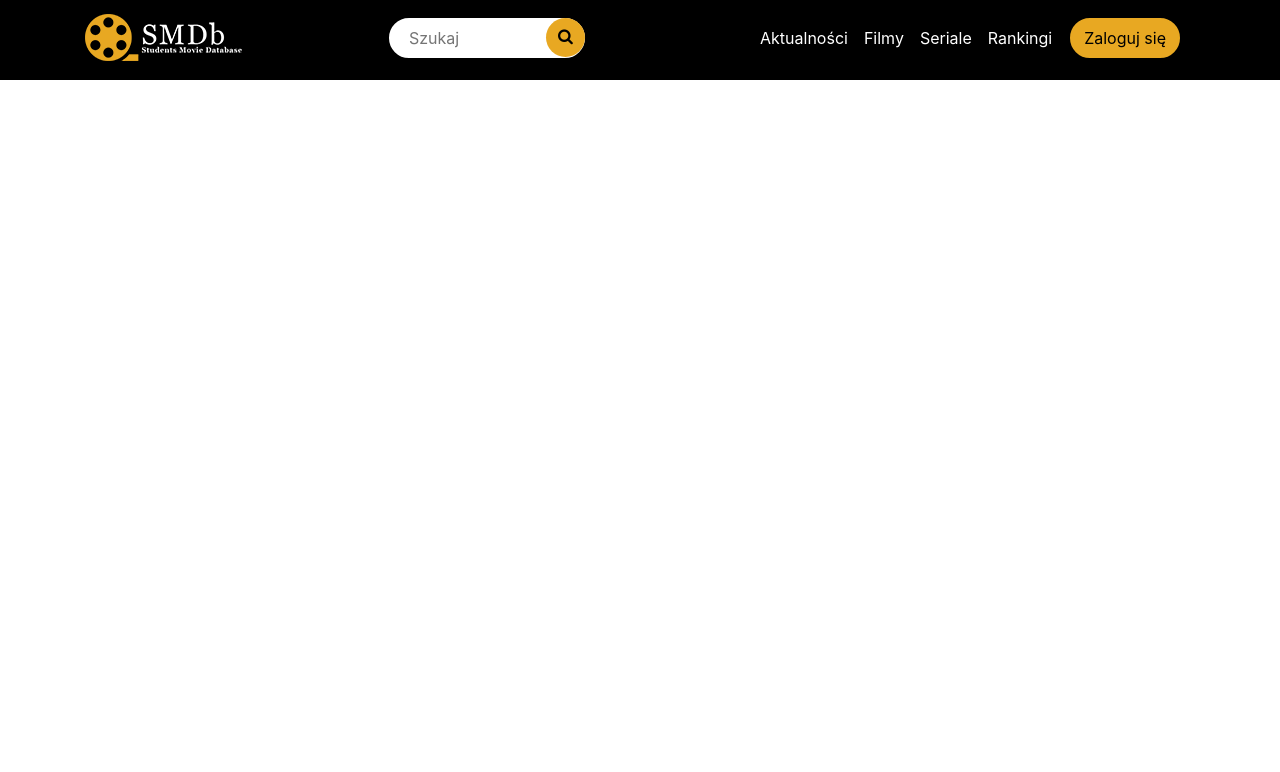
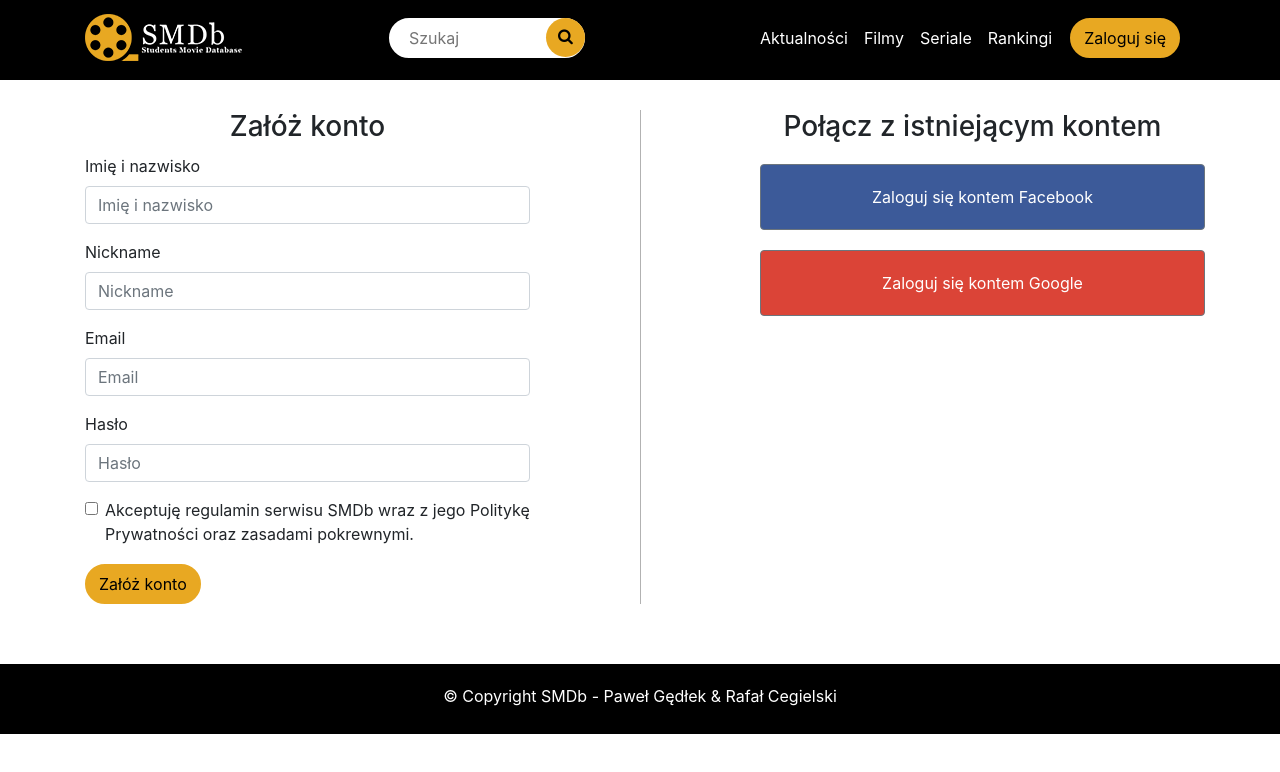
Before and after one commit to cegielskir/Student-Movie-Data-Base, a React (Create React App) app in the folder api-client/: page /signup in a window 1280 px wide. Shown: the top 772 px of the page. Built offline with nearby package versions, Linux system fonts and the light colour scheme; a web font is replaced by a local one.

Commit message:
Backbone of authorization page created

```diff
--- a/api-client/public/index.html
+++ b/api-client/public/index.html
@@ -25,7 +25,7 @@
       work correctly both with client-side routing and a non-root public URL.
       Learn how to configure a non-root public URL by running `npm run build`.
     -->
-    <title>React App</title>
+    <title>SMDb - Students Movie Database</title>
   </head>
   <body>
     <noscript>You need to enable JavaScript to run this app.</noscript>
--- a/api-client/src/App.css
+++ b/api-client/src/App.css
@@ -8,3 +8,54 @@ section {
     padding: 30px 0;
     color: #fff;
 }
+
+#account-wrapper{
+    margin: 110px 0 60px 0;
+}
+#account-wrapper h3{
+    margin-bottom: 10px;
+    text-align: center;
+}
+.account__button {
+    border-radius: 25px;
+    background:#e8a822;
+    border: 2px solid #e8a822;
+    color: #000;
+    height: 40px;
+    margin-top: 18px;
+}
+.account__button:hover {
+    background:#000;
+    border: 2px solid #000;
+    color: #e8a822;
+}
+.col-wrapper{
+    display: flex;
+    justify-content: center;
+    height: 100%;
+}
+.separator {
+    width: 1px;
+    background-color: rgba(0,0,0,0.3);
+}
+.external-login {
+    width: 100%;
+    padding: 20px;
+    margin: 10px;
+}
+.fb {
+    background: #3C5A99;
+    color: #fff;
+}
+.fb:hover {
+    color: #3C5A99;
+    background: #fff;
+}
+.google {
+    background:#DB4437;
+    color: #fff;
+}
+.google:hover {
+    color:#DB4437;
+    background: #fff;
+}
--- a/api-client/src/App.js
+++ b/api-client/src/App.js
@@ -10,6 +10,11 @@ import News from './components/News'
 import Movies from './components/Movies'
 import Series from './components/Series'
 import Rankings from './components/Rankings'
+
+/*-- logging page --*/
+import Logging from './components/Logging'
+
+/*-- each item page --*/
 import Item from './components/Item'
 
 import './App.css';
@@ -38,6 +43,8 @@ class App extends Component {
             <Route exact path="/series" component={Series} />
             <Route exact path="/rankings" component={Rankings} />
 
+            <Route exact path="/signup" component={Logging} />
+
             <Route path="/movie/:id" component={Item} />
         </Router>
 
--- a/api-client/src/components/Item/ItemCast.js
+++ b/api-client/src/components/Item/ItemCast.js
@@ -3,7 +3,6 @@ import React, {Component} from 'react';
 class ItemCast extends Component {
     render() {
         let actors = this.props.actors;
-        console.log(actors)
         return (
             <div>
                 {actors !== undefined ? actors.split(",").map(actor => {
--- /dev/null
+++ b/api-client/src/components/Logging.js
@@ -0,0 +1,58 @@
+import React, {Component} from 'react';
+
+export default class Logging extends Component {
+    render() {
+        return (
+          <div>
+            <main>
+                <section id="account-wrapper">
+                    <div className="container">
+                        <div className="row">
+                            <div className="col-md-5">
+                                <h3>Załóż konto</h3>
+                                <form>
+                                    <div class="form-group">
+                                        <label for="name">Imię i nazwisko</label>
+                                        <input type="text" class="form-control" id="name" aria-describedby="name" placeholder="Imię i nazwisko" />
+                                    </div>
+                                    <div class="form-group">
+                                        <label for="username">Nickname</label>
+                                        <input type="text" class="form-control" id="username" aria-describedby="username" placeholder="Nickname" />
+                                    </div>
+                                    <div class="form-group">
+                                        <label for="email">Email</label>
+                                        <input type="email" class="form-control" id="email" aria-describedby="emailHelp" placeholder="Email" />
+                                    </div>
+                                    <div class="form-group">
+                                        <label for="password">Hasło</label>
+                                        <input type="password" class="form-control" id="password" placeholder="Hasło" />
+                                    </div>
+                                    <div class="form-check">
+                                        <input type="checkbox" class="form-check-input" id="exampleCheck1" required/>
+                                        <label class="form-check-label" for="exampleCheck1">Akceptuję regulamin serwisu SMDb wraz z jego Politykę Prywatności oraz zasadami pokrewnymi.</label>
+                                    </div>
+                                    <button type="button" className="btn btn-outline-secondary btn-rounded waves-effect account__button">Załóż konto</button>
+                                </form>
+                            </div>
+                            <div className="col-md-2">
+                                <div className="col-wrapper">
+                                    <div className="separator"></div>
+                                </div>
+                            </div>
+                            <div className="col-md-5">
+                                <h3>Połącz z istniejącym kontem</h3>
+                                <button className="btn btn-outline-secondary btn-rounded waves-effect fb external-login">
+                                    Zaloguj się kontem Facebook
+                                </button>
+                                <button className="btn btn-outline-secondary btn-rounded waves-effect google external-login">
+                                    Zaloguj się kontem Google
+                                </button>
+                            </div>
+                        </div>
+                    </div>
+                </section>
+            </main>
+          </div>
+        );
+      }
+}
--- a/api-client/src/components/Menu/Logging/Logging.js
+++ b/api-client/src/components/Menu/Logging/Logging.js
@@ -1,10 +1,15 @@
 import React from 'react';
+import {Link} from 'react-router-dom';
 
 import './Logging.css'
 
 const logging = props => (
     <div className="">
-        <button type="button" className="btn btn-outline-secondary btn-rounded waves-effect logging__button">Zaloguj się</button>
+     <Link to="/signup">
+        <button type="button" className="btn btn-outline-secondary btn-rounded waves-effect logging__button">
+           Zaloguj się
+        </button>
+        </Link>
     </div>
 );
 
```
